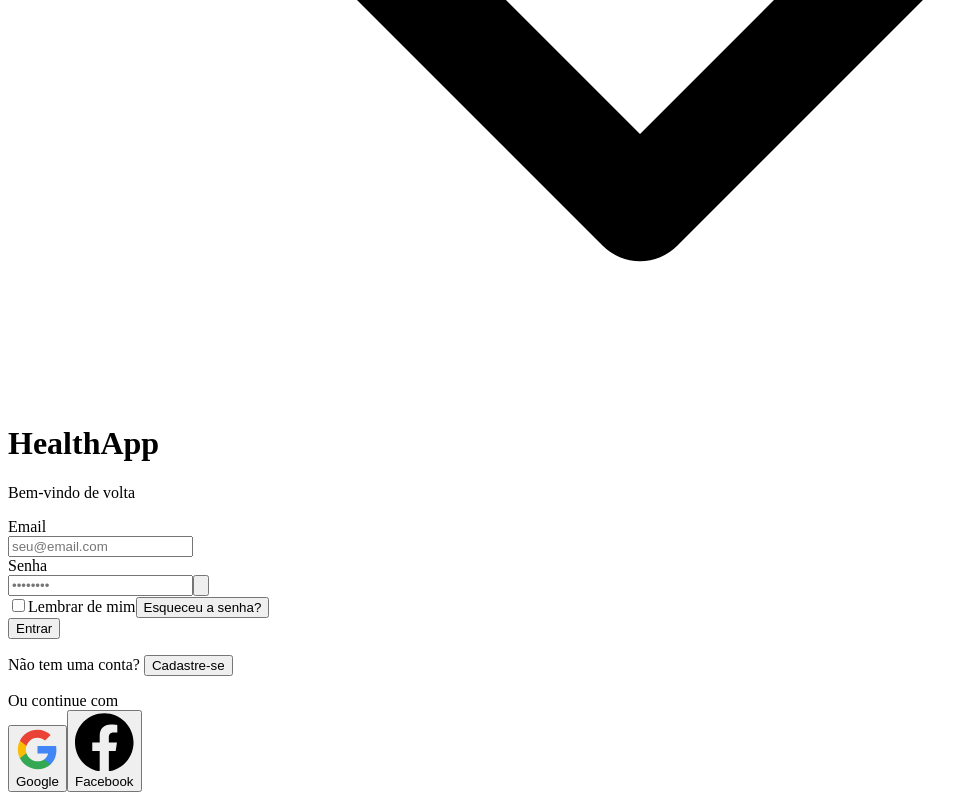
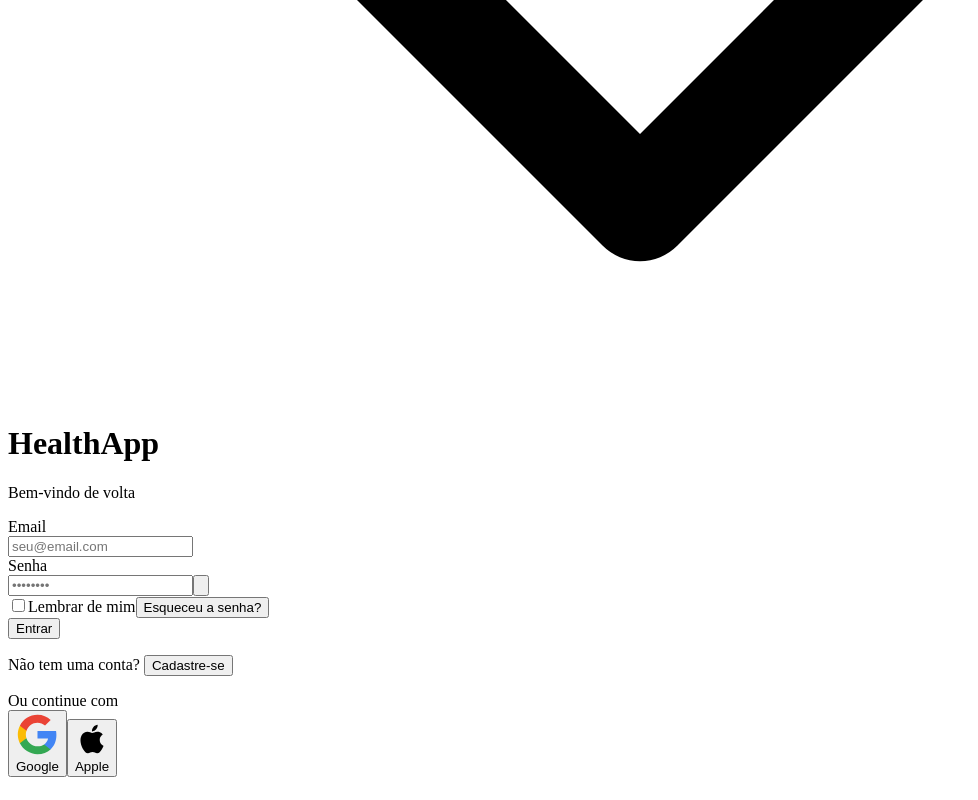
Before and after one commit to marciodanielll/app-front, a React (Create React App) app: page / in a window 1280 px wide. Shown: the part 872-1672 px from the top of the page, without its empty margins (0-978 px from the left). Built offline with nearby package versions, Linux system fonts and the light colour scheme.

Commit message:
Update Login page button to use Apple branding instead of Facebook; modify SVG icon accordingly for improved visual consistency.

```diff
--- a/src/pages/Login.tsx
+++ b/src/pages/Login.tsx
@@ -117,9 +117,9 @@
 
             <button className="w-full inline-flex justify-center py-2 px-4 border border-gray-300 rounded-lg shadow-sm bg-white text-sm font-medium text-gray-500 hover:bg-gray-50 transition-colors">
               <svg className="w-5 h-5" fill="currentColor" viewBox="0 0 24 24">
-                <path d="M24 12.073c0-6.627-5.373-12-12-12s-12 5.373-12 12c0 5.99 4.388 10.954 10.125 11.854v-8.385H7.078v-3.47h3.047V9.43c0-3.007 1.792-4.669 4.533-4.669 1.312 0 2.686.235 2.686.235v2.953H15.83c-1.491 0-1.956.925-1.956 1.874v2.25h3.328l-.532 3.47h-2.796v8.385C19.612 23.027 24 18.062 24 12.073z"/>
+                <path d="M18.71 19.5c-.83 1.24-1.71 2.45-3.05 2.47-1.34.03-1.77-.79-3.29-.79-1.53 0-2 .77-3.27.82-1.31.05-2.3-1.32-3.14-2.53C4.25 17 2.94 12.45 4.7 9.39c.87-1.52 2.43-2.48 4.12-2.51 1.28-.02 2.5.87 3.29.87.78 0 2.26-1.07 3.81-.91.65.03 2.47.26 3.64 1.98-.09.06-2.17 1.28-2.15 3.81.03 3.02 2.65 4.03 2.68 4.04-.03.07-.42 1.44-1.38 2.83M13 3.5c.73-.83 1.94-1.46 2.94-1.5.13 1.17-.34 2.35-1.04 3.19-.69.85-1.83 1.51-2.95 1.42-.15-1.15.41-2.35 1.05-3.11z"/>
               </svg>
-              <span className="ml-2">Facebook</span>
+              <span className="ml-2">Apple</span>
             </button>
           </div>
         </div>
```
